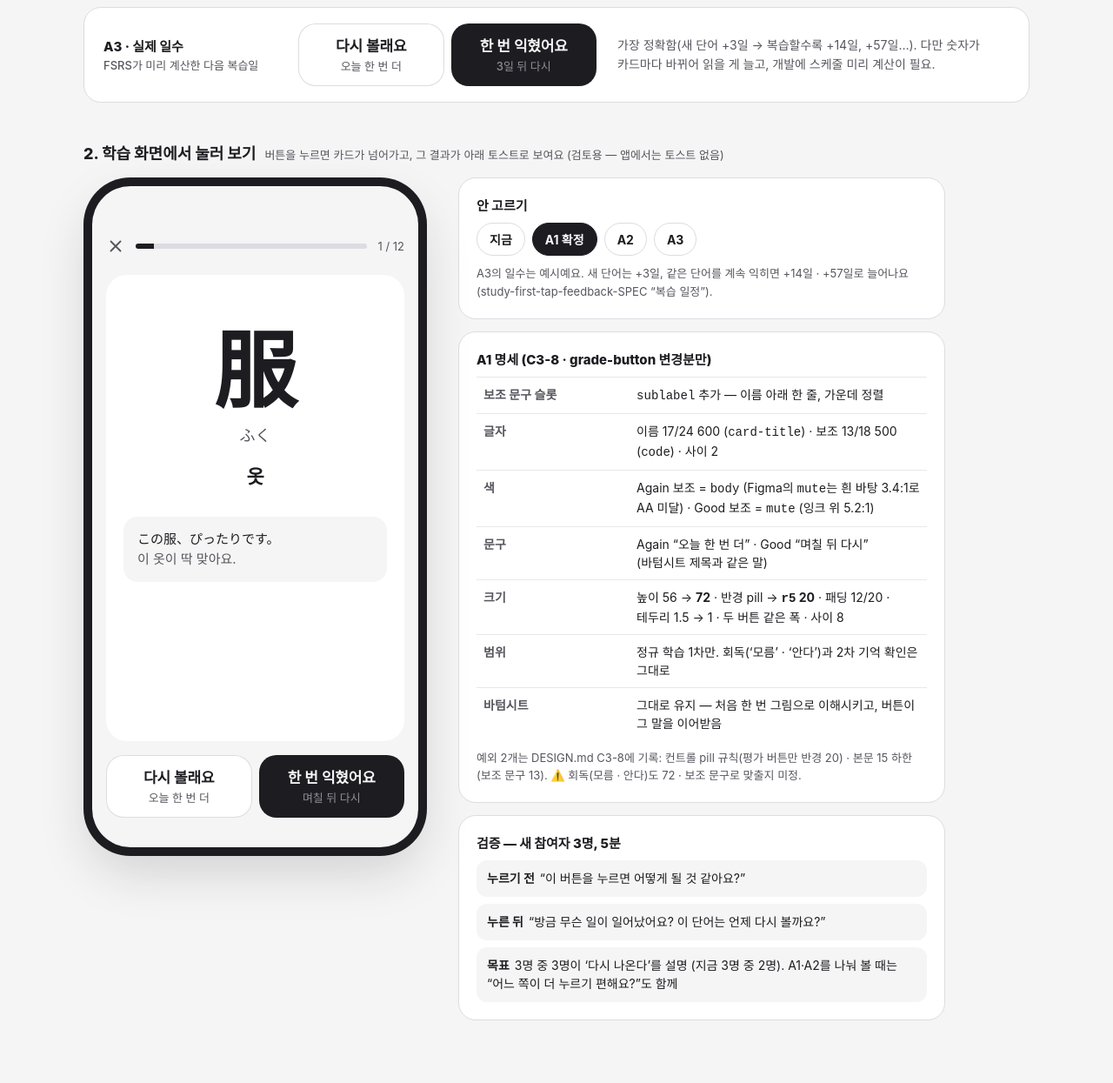
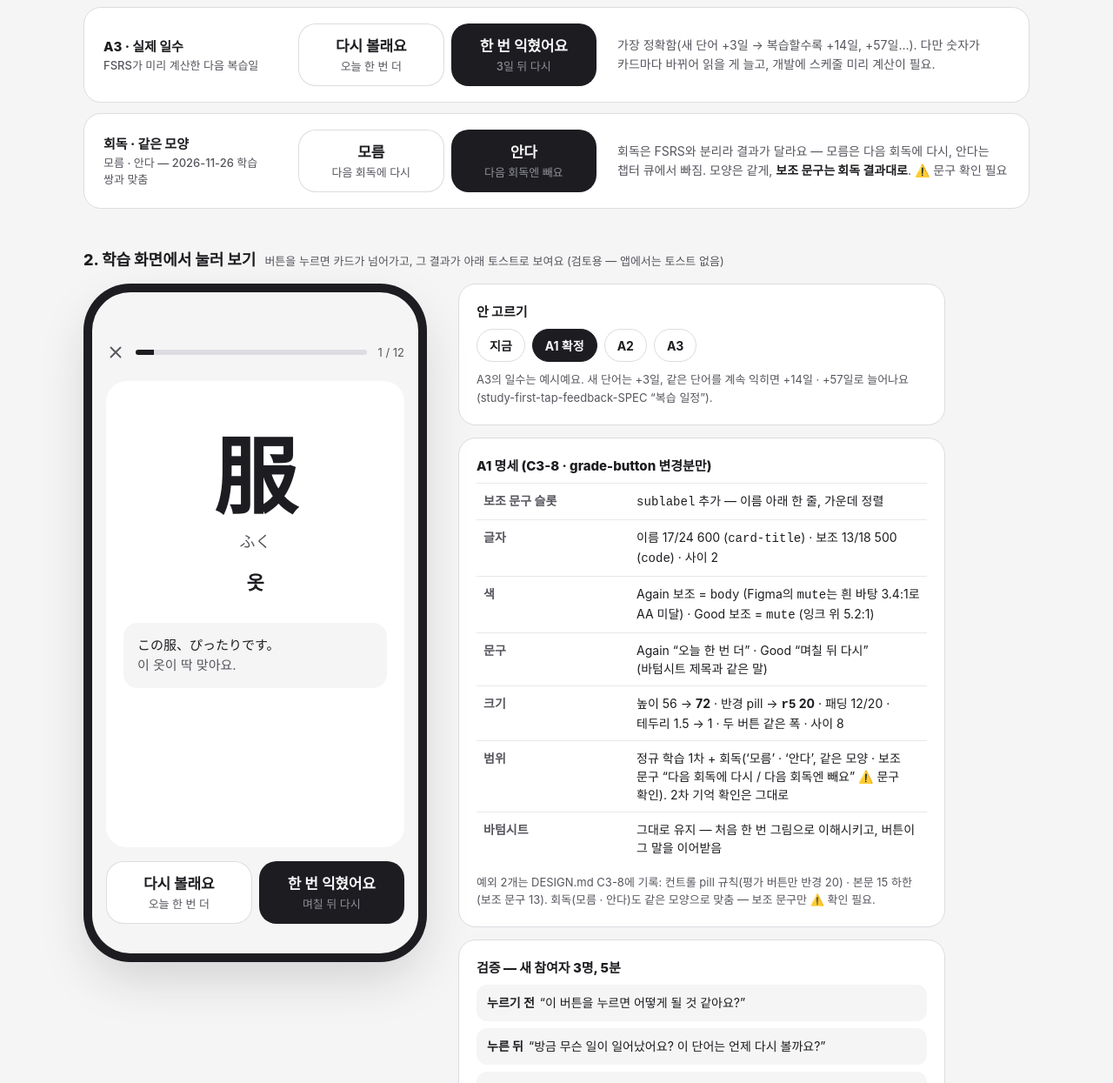
Before and after one commit to Tintin3710/Onikan, a plain HTML site: page handoff/redesign-2026-08/prototypes/grade-button-consequence.html in a window 1280 px wide. Shown: the part 720-1965 px from the top of the page at 87% size. Drawn offline with Linux system fonts and the light colour scheme.

Commit message:
design: C3-8 회독 평가 쌍(모름 · 안다)도 72 · r5 20으로 맞춤, 보조 문구 제안(⚠️ 확인 필요)
Co-Authored-By: Claude Opus 5.5 <noreply@anthropic.com>

```diff
--- a/handoff/redesign-2026-08/prototypes/grade-button-consequence.html
+++ b/handoff/redesign-2026-08/prototypes/grade-button-consequence.html
@@ -149,6 +149,11 @@ section{ margin-top:44px; }
         <div class="pair"><button class="gb again"><span class="l">다시 볼래요</span><span class="s">오늘 한 번 더</span></button><button class="gb good"><span class="l">한 번 익혔어요</span><span class="s">3일 뒤 다시</span></button></div>
         <div class="pro">가장 정확함(새 단어 +3일 → 복습할수록 +14일, +57일…). 다만 숫자가 카드마다 바뀌어 읽을 게 늘고, 개발에 스케줄 미리 계산이 필요.</div>
       </div>
+      <div class="row">
+        <div class="who">회독 · 같은 모양<small>모름 · 안다 — 2026-11-26 학습 쌍과 맞춤</small></div>
+        <div class="pair"><button class="gb again"><span class="l">모름</span><span class="s">다음 회독에 다시</span></button><button class="gb good"><span class="l">안다</span><span class="s">다음 회독엔 빼요</span></button></div>
+        <div class="pro">회독은 FSRS와 분리라 결과가 달라요 — 모름은 다음 회독에 다시, 안다는 챕터 큐에서 빠짐. 모양은 같게, <b>보조 문구는 회독 결과대로</b>. ⚠️ 문구 확인 필요</div>
+      </div>
     </div>
   </section>
 
@@ -188,10 +193,10 @@ section{ margin-top:44px; }
             <tr><th>색</th><td>Again 보조 = <code>body</code> (Figma의 <code>mute</code>는 흰 바탕 3.4:1로 AA 미달) · Good 보조 = <code>mute</code> (잉크 위 5.2:1)</td></tr>
             <tr><th>문구</th><td>Again “오늘 한 번 더” · Good “며칠 뒤 다시” (바텀시트 제목과 같은 말)</td></tr>
             <tr><th>크기</th><td>높이 56 → <b>72</b> · 반경 pill → <b><code>r5</code> 20</b> · 패딩 12/20 · 테두리 1.5 → 1 · 두 버튼 같은 폭 · 사이 8</td></tr>
-            <tr><th>범위</th><td>정규 학습 1차만. 회독(‘모름’ · ‘안다’)과 2차 기억 확인은 그대로</td></tr>
+            <tr><th>범위</th><td>정규 학습 1차 + 회독(‘모름’ · ‘안다’, 같은 모양 · 보조 문구 “다음 회독에 다시 / 다음 회독엔 빼요” ⚠️ 문구 확인). 2차 기억 확인은 그대로</td></tr>
             <tr><th>바텀시트</th><td>그대로 유지 — 처음 한 번 그림으로 이해시키고, 버튼이 그 말을 이어받음</td></tr>
           </table>
-          <p class="hint">예외 2개는 DESIGN.md C3-8에 기록: 컨트롤 pill 규칙(평가 버튼만 반경 20) · 본문 15 하한(보조 문구 13). ⚠️ 회독(모름 · 안다)도 72 · 보조 문구로 맞출지 미정.</p>
+          <p class="hint">예외 2개는 DESIGN.md C3-8에 기록: 컨트롤 pill 규칙(평가 버튼만 반경 20) · 본문 15 하한(보조 문구 13). 회독(모름 · 안다)도 같은 모양으로 맞춤 — 보조 문구만 ⚠️ 확인 필요.</p>
         </div>
 
         <div class="panel">
```
Also changed, not shown: 3 other files.
